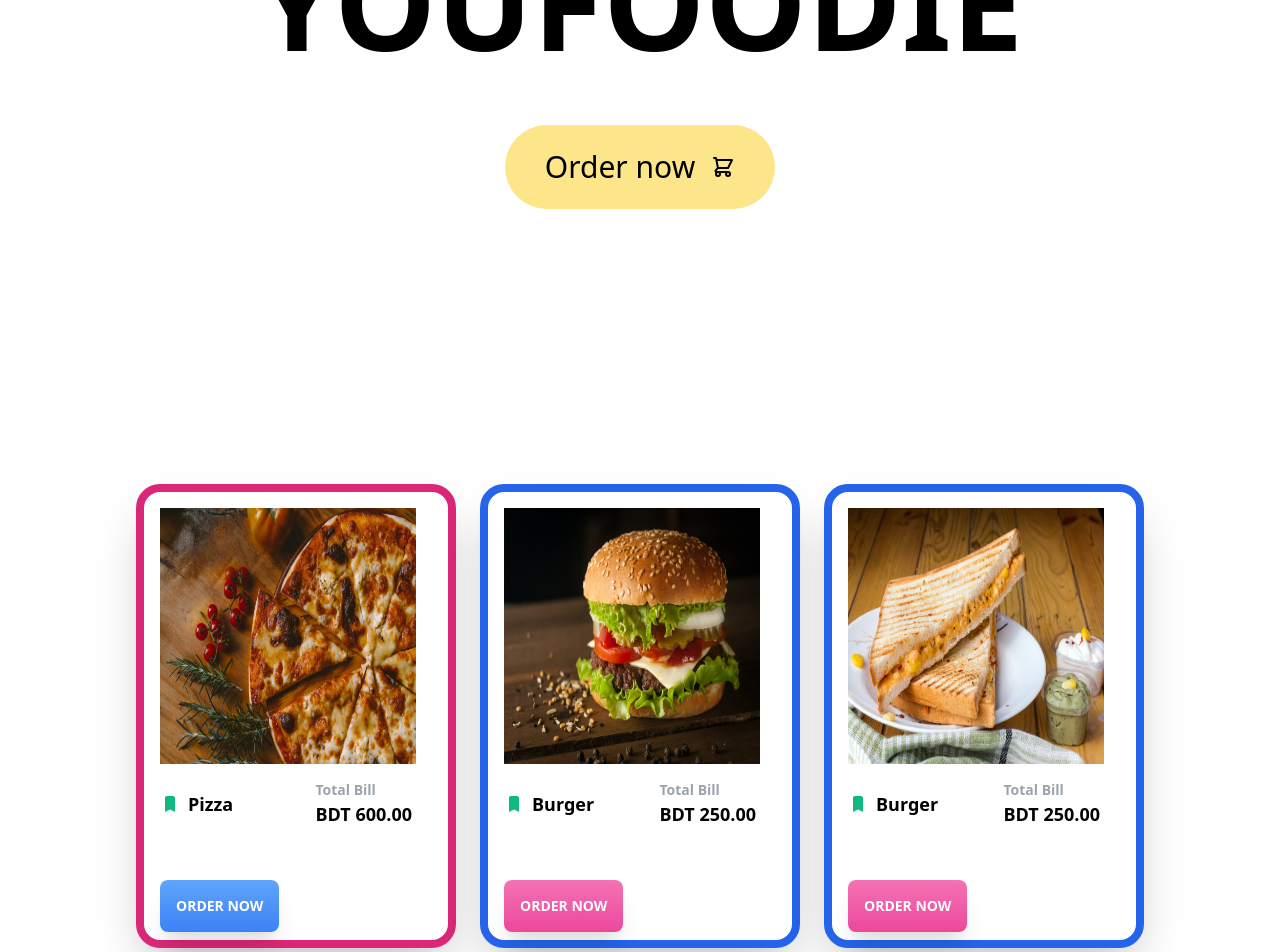
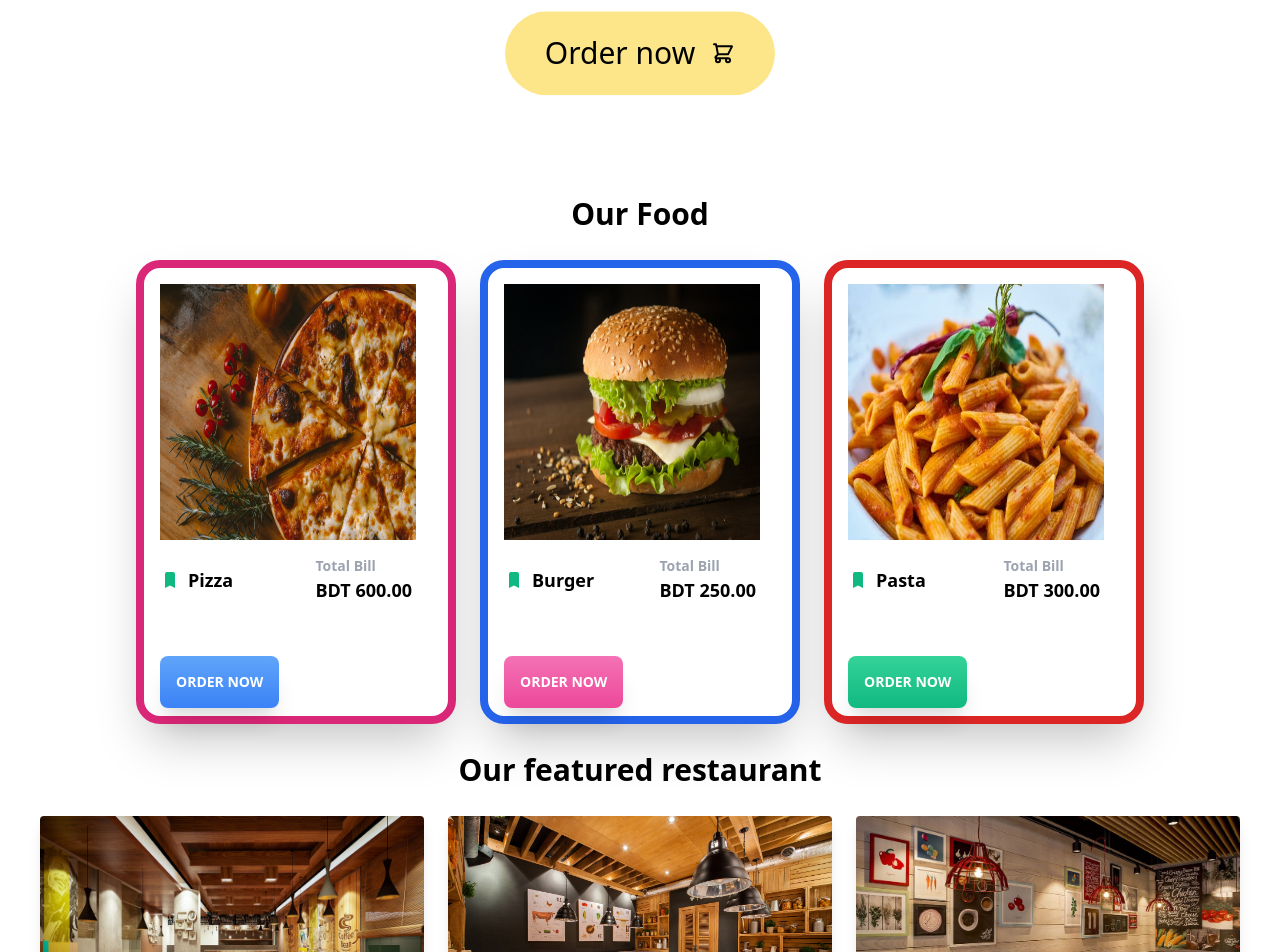
Before and after one commit to KaiserSamrat/tailwind-css-project, a React (Create React App) app: page / in a window 1280 px wide. Shown: the part 380-1332 px from the top of the page. Built offline with nearby package versions, Linux system fonts and the light colour scheme.

Commit message:
details edited

```diff
--- a/src/components/Header/Header.js
+++ b/src/components/Header/Header.js
@@ -2,14 +2,13 @@ import React from 'react';
 import { Link } from 'react-router-dom';
 
 const Header = () => {
-    return (
-        <div className="bg-white h-screen flex flex-col justify-center items-center">
+  return (
+    <div className="bg-white flex flex-col justify-center items-center">
 
-            <h1 className='lg:text-9xl md:text-7xl sm:text-5xl text-3xl font-black mb-14'>YOUFOODIE</h1>
+      <h1 className='lg:text-9xl md:text-7xl sm:text-5xl text-3xl font-black mb-14 m-40'>YOUFOODIE</h1>
 
-        ]
-        <Link className='py-6 px-10 bg-yellow-200 rounded-full text-3xl hover:bg-yellow-300
-        transition duration-300 ease-in-out flex items-center animate-bounce'
+      <Link className='py-6 px-10 bg-yellow-200 rounded-full text-3xl hover:bg-yellow-300
+        transition duration-300 ease-in-out flex items-center animate-bounce mb-14'
         to='/menu'>Order now
          <svg
           className='w-6 h-6 ml-4'
@@ -26,7 +25,7 @@ const Header = () => {
           />
         </svg></Link>
     </div>
-    );
+  );
 };
 
 export default Header;
--- a/src/components/Item/Item.js
+++ b/src/components/Item/Item.js
@@ -6,6 +6,8 @@ import Sandwich from '../../images/sandwich.jpg'
 
 const Item = () => {
     return (
+        <>
+            <h1 className='m-7 text-center font-bold text-3xl'>Our Food</h1>
             <div class="flex items-center justify-center">
                 <div class="grid grid-cols-1 gap-6 sm:grid-cols-2 md:grid-cols-2 lg:grid-cols-1 xl:grid-cols-3">
 
@@ -75,38 +77,7 @@ const Item = () => {
                             </div>
                         </div>
                     </div>
-                <div class="w-80 h-full  relative">
 
-                    <div class="pb-24 bg-white py-4 px-4 shadow-2xl border-8 border-blue-600 rounded-3xl h-full">
-                        <img src={Sandwich} class=" w-64 h-64" />
-
-                        <div class="flex justify-between">
-                            <div class="py-4 flex space-x-2 items-center">
-                                <svg xmlns="http://www.w3.org/2000/svg" class="h-5 w-5 text-green-500" viewBox="0 0 20 20"
-                                    fill="currentColor">
-                                    <path d="M5 4a2 2 0 012-2h6a2 2 0 012 2v14l-5-2.5L5 18V4z" />
-                                </svg>
-                                <p class="text-lg font-semibold">Burger</p>
-                            </div>
-                            <div class="py-4 pr-5">
-                                <p class="text-sm font-semibold text-gray-400">Total Bill</p>
-                                <p class="text-lg font-semibold">BDT 250.00</p>
-                            </div>
-                        </div>
-                    </div>
-
-                    <div class="absolute bottom-0 left-0 ">
-                        <div class="flex justify-between">
-
-                            <div class="py-4 px-6 rounded-lg w-full flex items-end">
-                                <button
-                                    class="bg-gradient-to-b from-pink-400 to-pink-500 text-white font-bold py-4 px-4 rounded-lg uppercase text-sm  shadow-xl">
-                                    Order Now
-                        </button>
-                            </div>
-                        </div>
-                    </div>
-                </div>
                     <div class="w-80 h-full  relative">
 
                         <div class="pb-24 bg-white py-4 px-4 shadow-2xl border-8 border-red-600 rounded-3xl h-full">
@@ -141,6 +112,7 @@ const Item = () => {
                     </div>
                 </div>
             </div>
+        </>
     );
 };
 
--- a/src/components/ResDeatils/ResDetails.js
+++ b/src/components/ResDeatils/ResDetails.js
@@ -10,7 +10,7 @@ const ResDetails = () => {
 
         <div className='grid grid-cols-1 gap-6 sm:grid-cols-2 md:grid-cols-2 lg:grid-cols-1 xl:grid-cols-3'>
           <div class="max-w-sm rounded overflow-hidden shadow-lg ">
-        <img class="w-full h-64" src={res1} alt="Sunset in the mountains"/>
+            <img class="w-full h-64" src={res1} alt="Sunset in the mountains" />
             <div class="px-6 py-4">
               <div class="font-bold text-xl mb-2">Coffee Adda cafe </div>
               <p class="text-gray-700 text-base">
@@ -24,7 +24,7 @@ const ResDetails = () => {
             </div>
           </div>
           <div class="max-w-sm rounded overflow-hidden shadow-lg ">
-        <img class="w-full" src={res2} alt="Sunset in the mountains"/>
+            <img class="w-full" src={res2} alt="Sunset in the mountains" />
             <div class="px-6 py-4">
               <div class="font-bold text-xl mb-2">Barcode Cafe</div>
               <p class="text-gray-700 text-base">
@@ -38,7 +38,7 @@ const ResDetails = () => {
             </div>
           </div>
           <div class="max-w-sm rounded overflow-hidden shadow-lg">
-        <img class="w-full h-auto" src={res3} alt="Sunset in the mountains"/>
+            <img class="w-full h-auto" src={res3} alt="Sunset in the mountains" />
             <div class="px-6 py-4">
               <div class="font-bold text-xl mb-2">Cafe Milano</div>
               <p class="text-gray-700 text-base">
```
Also changed, not shown: src/App.js (+6 -6 lines). Lines whose indentation alone changed are shown as unchanged.
